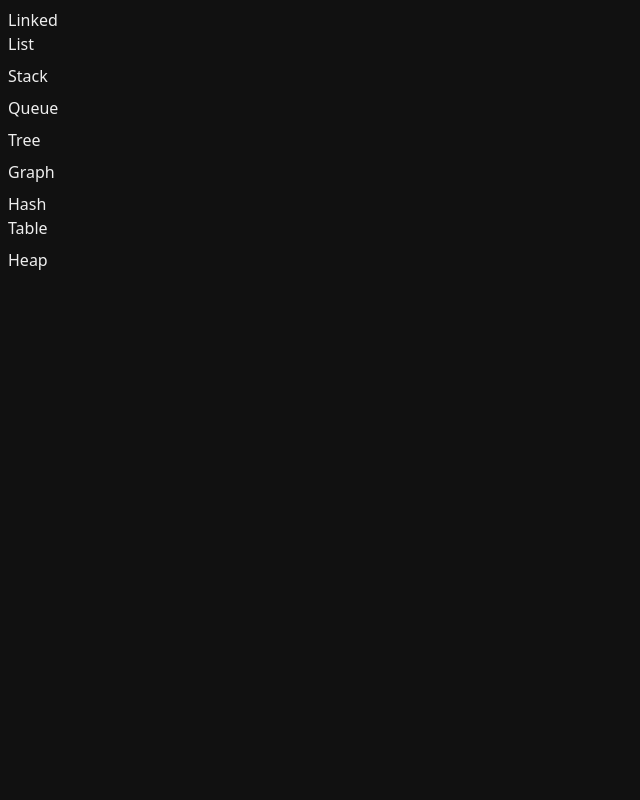
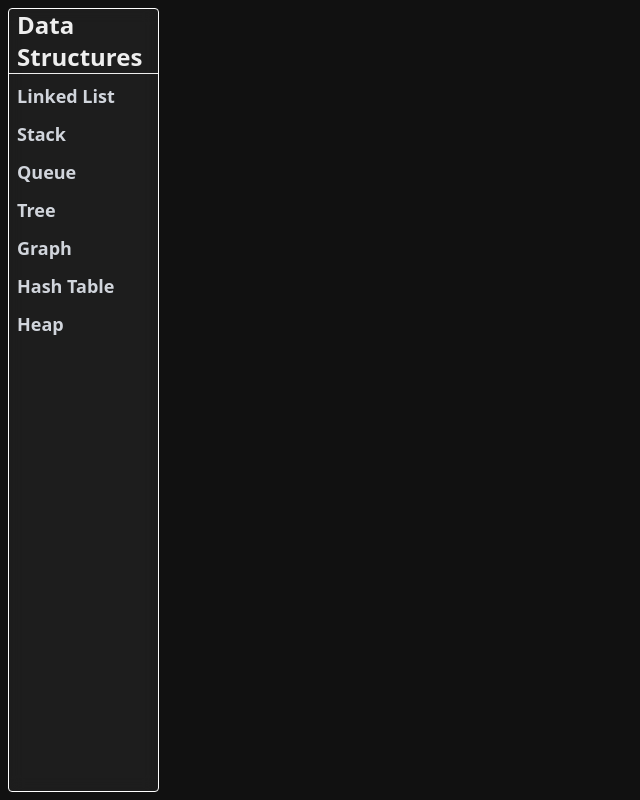
Before and after one commit to TraceOfHumanity/visualization-of-data-structures, a React (Vite) app: page / in a window 1280 px wide. Shown: the whole page, without its empty margins (0-640 px from the left). Built offline with nearby package versions, Linux system fonts and the light colour scheme.

Commit message:
feat(navigation): enhance Navigation component with new item structure and styling

```diff
--- a/src/components/navigation/Navigation.tsx
+++ b/src/components/navigation/Navigation.tsx
@@ -1,13 +1,16 @@
+import { NavigationHeader } from "./components/Navigation.Header";
 import { NavigationItems } from "./components/Navigation.Items";
 import { NavigationWrapper } from "./components/Navigation.Wrapper";
 
 export const Navigation = () => {
   return (
     <Navigation.Wrapper>
+      <Navigation.Header />
       <Navigation.Items />
     </Navigation.Wrapper>
   );
 };
 
 Navigation.Wrapper = NavigationWrapper;
+Navigation.Header = NavigationHeader;
 Navigation.Items = NavigationItems;
--- /dev/null
+++ b/src/components/navigation/components/Navigation.Header.tsx
@@ -0,0 +1,7 @@
+export const NavigationHeader = () => {
+  return (
+    <div className="flex items-center justify-between">
+      <h1 className="text-2xl font-bold px-2 border-b w-full">Data Structures</h1>
+    </div>
+  );
+};
--- a/src/components/navigation/components/Navigation.Item.tsx
+++ b/src/components/navigation/components/Navigation.Item.tsx
@@ -1,3 +1,24 @@
-export const NavigationItem = () => {
-  return <div>NavigationItem</div>;
+import { cn } from "@/utils/cn";
+import { NavLink } from "react-router";
+
+type NavigationItemProps = {
+  label: string;
+  path: string;
 };
+
+export const NavigationItem = ({ label, path }: NavigationItemProps) => {
+  return (
+    <NavLink
+      className={({ isActive }) =>
+        cn(
+          "text-lg font-bold border-y border-transparent px-2 first:border-t-0 last:border-b-0",
+          isActive &&
+            "[&_span]:bg-linear-to-br [&_span]:from-background-from [&_span]:to-background-to [&_span]:text-transparent [&_span]:bg-clip-text border-white",
+        )
+      }
+      to={path}
+    >
+      <span className="text-gray-300">{label}</span>
+    </NavLink>
+  );
+};
--- a/src/components/navigation/components/Navigation.Items.tsx
+++ b/src/components/navigation/components/Navigation.Items.tsx
@@ -1,6 +1,6 @@
 import { useContext } from "react";
 import { NavigationContext } from "../context/NavigationContext";
-import { NavLink } from "react-router";
+import { NavigationItem } from "./Navigation.Item";
 
 export const NavigationItems = () => {
   const { navigationItems } = useContext(NavigationContext)!;
@@ -8,9 +8,7 @@ export const NavigationItems = () => {
   return (
     <div className="flex flex-col gap-2">
       {navigationItems.map((item) => (
-        <NavLink key={item.path} to={item.path}>
-          {item.label}
-        </NavLink>
+        <NavigationItem key={item.path} {...item} />
       ))}
     </div>
   );
--- a/src/components/navigation/components/Navigation.Wrapper.tsx
+++ b/src/components/navigation/components/Navigation.Wrapper.tsx
@@ -1,3 +1,4 @@
+import { Overlay } from "@/components/Overlay";
 import { NavigationContext } from "../context/NavigationContext";
 import { useNavigation } from "../hooks/useNavigation";
 
@@ -11,7 +12,9 @@ export const NavigationWrapper = ({ children }: NavigationWrapperProps) => {
 
   return (
     <NavigationContext.Provider value={navigationContext}>
-      {children}
+      <Overlay className="col-start-1 col-end-3 row-start-1 -row-end-1 flex flex-col gap-2">
+        {children}
+      </Overlay>
     </NavigationContext.Provider>
   );
 };
--- a/src/index.css
+++ b/src/index.css
@@ -3,6 +3,8 @@
 @theme {
   --color-main-background: #111111;
   --color-main-text: #eeeeee;
+  --color-background-from: #c2f5e0;
+  --color-background-to: #f7aeb5;
 }
 
 body {
```
